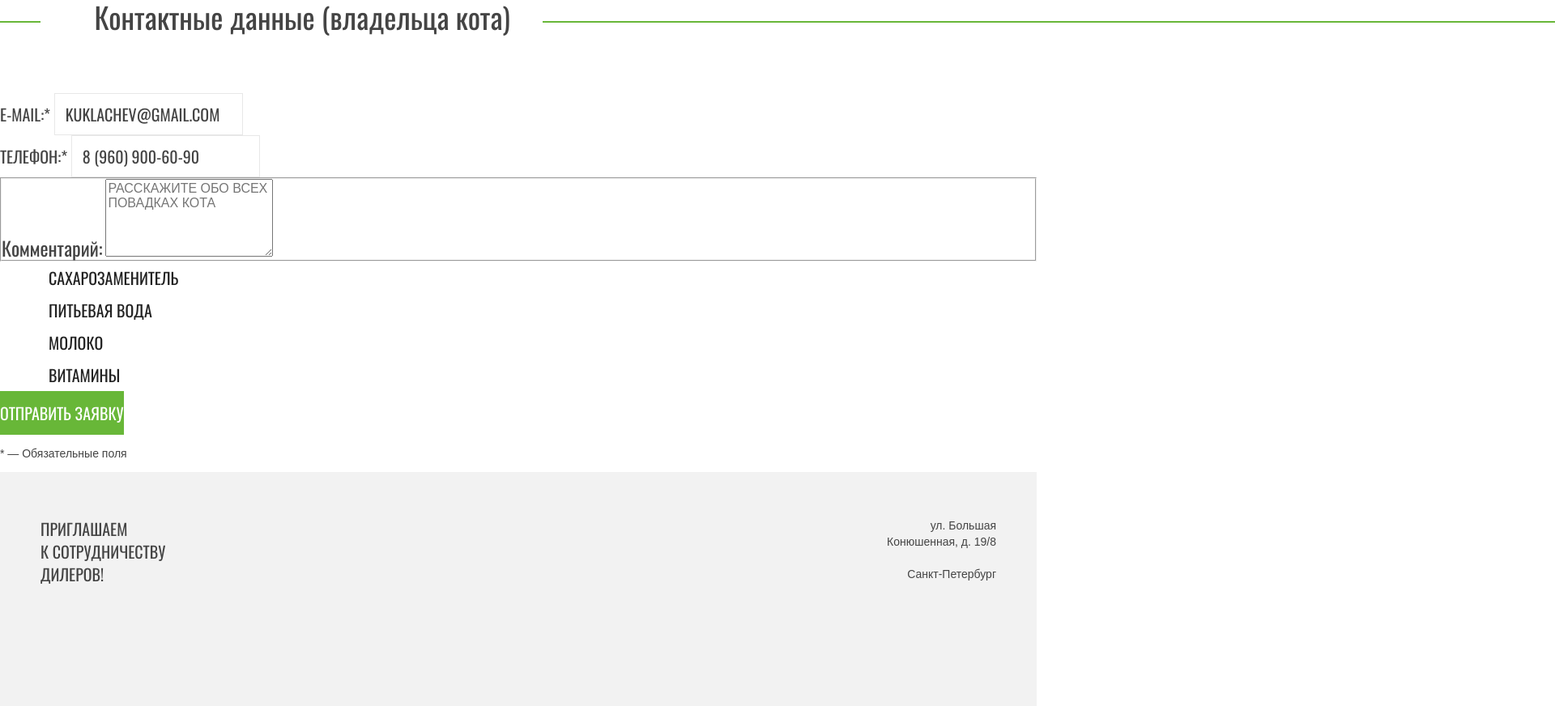
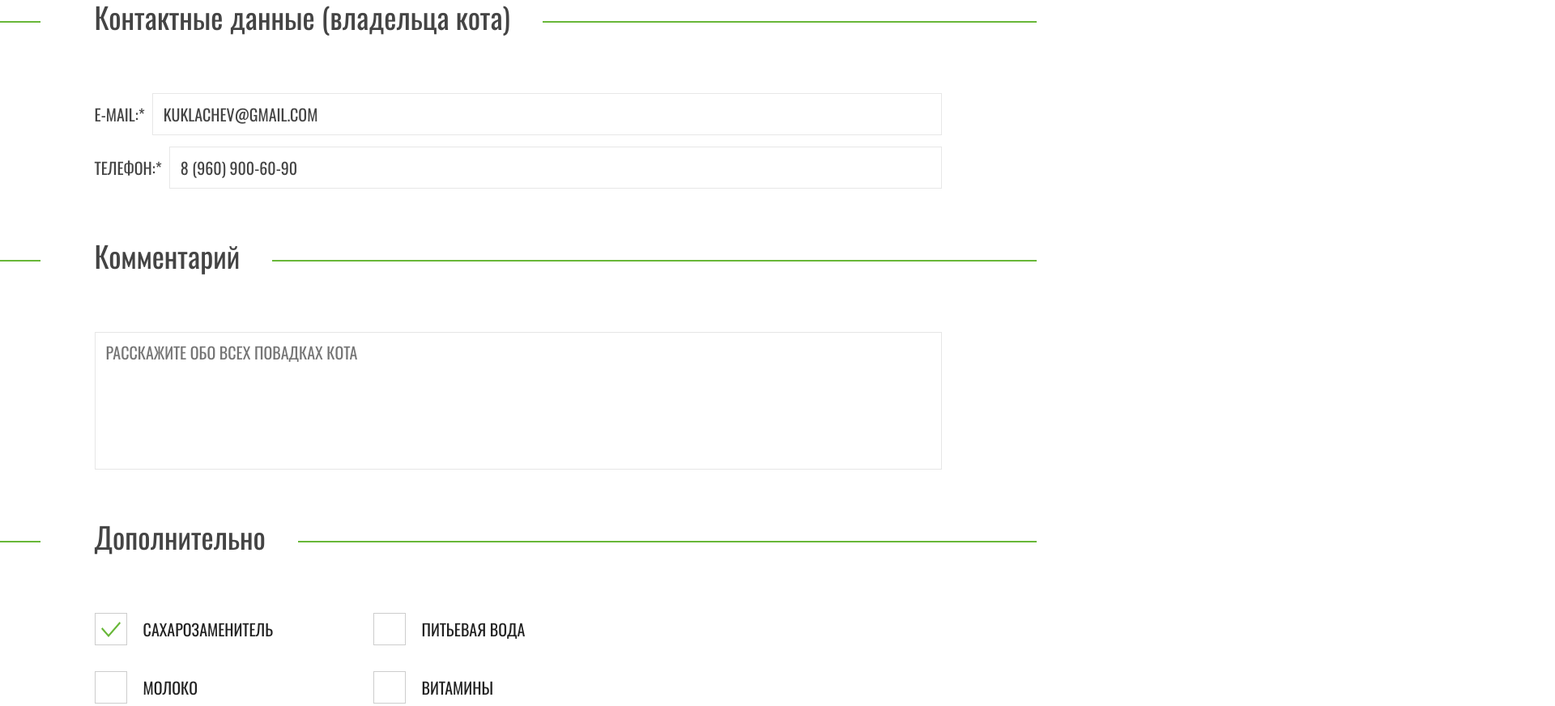
Before and after one commit to thomasweaverson/cat-energy_HTML-2, a website: page source/form.html in a window 1280 px wide. Shown: the part 917-1789 px from the top of the page at 81% size, 1920 px wide, since content can reach past the window. Drawn offline with nearby package versions, Linux system fonts and the light colour scheme; files that its build step writes are made by us from their sources.

Commit message:
5. small grids and decorative elements

```diff
--- a/source/form.html
+++ b/source/form.html
@@ -106,17 +106,19 @@
           </div>
 
           <fieldset class="form__section field-group">
-            <legend class="field-group__heading">Контактные данные<br> (владельца кота)</legend>
+            <div class="field-group__heading-wrapper">
+              <legend class="field-group__heading">Контактные данные<br> (владельца кота)</legend>
+            </div>
 
-            <ul class="field-group__list">
-              <li class="field-group__item">
-                <label class="field">
+            <ul class="field-group__list field-group__list--contact">
+              <li class="field-group__item field-group__item--contact">
+                <label class="field field--e-mail">
                   <span class="field__name">E-mail:*</span>
                   <input class="field__input" name="e-mail" type="email" placeholder="kuklachev@gmail.com" required>
                 </label>
               </li>
-              <li class="field-group__item">
-                <label class="field">
+              <li class="field-group__item field-group__item--contact">
+                <label class="field field--phone">
                   <span class="field__name">Телефон:*</span>
                   <input class="field__input" name="phone" type="tel" placeholder="8 (960) 900-60-90" required>
                 </label>
@@ -124,39 +126,43 @@
             </ul>
           </fieldset>
 
-          <fieldset class="form__section comment-section">
-            <legend class="visually-hidden">Комментарий</legend>
+          <fieldset class="form__section field-group">
+            <div class="field-group__heading-wrapper">
+              <legend class="field-group__heading">Комментарий</legend>
+            </div>
 
-            <label class="comment-section__label">
-              <span class="comment-section__name">Комментарий:</span>
-              <textarea class="comment-section__textarea" name="comment" rows="5"
+            <label class="field field--comment">
+              <span class="field__name visually-hidden">Комментарий:</span>
+              <textarea class="field__textarea" name="comment" rows="5"
                 placeholder="Расскажите обо всех повадках кота"></textarea>
             </label>
           </fieldset>
 
-          <fieldset class="form__section field-group">
-            <legend class="visually-hidden">Дополнительно</legend>
+          <fieldset class="form__section field-group field-group--additional">
+            <div class="field-group__heading-wrapper">
+              <legend class="field-group__heading">Дополнительно</legend>
+            </div>
 
-            <ul class="field-group__list">
-              <li class="field-group__item">
+            <ul class="field-group__list field-group__list--additional">
+              <li class="field-group__item field-group__item--additional">
                 <label class="control control--checkbox">
                   <input class="control__input" name="additional" type="checkbox" value="sweetener" checked>
                   <span class="control__name">Сахарозаменитель</span>
                 </label>
               </li>
-              <li class="field-group__item">
+              <li class="field-group__item field-group__item--additional">
                 <label class="control control--checkbox">
                   <input class="control__input" name="additional" type="checkbox" value="water">
                   <span class="control__name">Питьевая вода</span>
                 </label>
               </li>
-              <li class="field-group__item">
+              <li class="field-group__item field-group__item--additional">
                 <label class="control control--checkbox">
                   <input class="control__input" name="additional" type="checkbox" value="milk">
                   <span class="control__name">Молоко</span>
                 </label>
               </li>
-              <li class="field-group__item">
+              <li class="field-group__item field-group__item--additional">
                 <label class="control control--checkbox">
                   <input class="control__input" name="additional" type="checkbox" value="vitamins">
                   <span class="control__name">Витамины</span>
--- a/source/sass/blocks/_comment-section.scss
+++ /dev/null
@@ -1,15 +0,0 @@
-@use "../utils/variables.scss" as *;
-
-.comment-section__name {
-  font-family: $font-accent;
-  font-size: 24px;
-  font-weight: 400;
-  line-height: 26px;
-}
-
-.comment-section__textarea {
-  font-family: inherit;
-  font-size: 16px;
-  line-height: 18px;
-  text-transform: uppercase;
-}
--- a/source/sass/blocks/_control.scss
+++ b/source/sass/blocks/_control.scss
@@ -64,3 +64,25 @@
     }
   }
 }
+
+.control--checkbox .control__name::before {
+  border-radius: 0;
+}
+
+.control--checkbox .control__input:checked + .control__name::after {
+  background-color: transparent;
+  width: 30px;
+  height: 30px;
+  top: 0;
+  left: 0;
+  border-radius: 0;
+  background-image: url("../../img/icons/checked.svg");
+  background-repeat: no-repeat;
+  background-position: center;
+
+  @media (min-width: $tablet-width) {
+    width: 40px;
+    height: 40px;
+    background-size: 24px 18.7px;
+  }
+}
--- a/source/sass/blocks/_field-group.scss
+++ b/source/sass/blocks/_field-group.scss
@@ -12,6 +12,22 @@
   @media (min-width: $tablet-width) {
     border: 1px solid $color-gray-400;
   }
+}
+
+.field-group--additional {
+  margin-bottom: 34px;
+
+  @media (min-width: $tablet-width) {
+    margin-bottom: 54px;
+  }
+
+  @media (min-width: $desktop-width) {
+    margin-bottom: 61px;
+  }
+}
+
+.field-group__heading-wrapper {
+  position: relative;
 }
 
 .field-group__heading {
@@ -60,6 +76,39 @@
   list-style: none;
 }
 
+.field-group__list--contact {
+  margin-bottom: 24px;
+  margin-inline: 6.25%;
+
+  @media (min-width: $tablet-width) {
+    margin-bottom: 65px;
+    margin-inline: 9.11%;
+  }
+
+  @media (min-width: $desktop-width) {
+    margin-bottom: 69px;
+    margin-inline: 7.71%;
+  }
+}
+
+.field-group__list--additional {
+  margin-inline: 6.25%;
+
+  @media (min-width: $tablet-width) {
+    margin-inline: 9.11%;
+
+    display: grid;
+    grid-template-columns: repeat(2, 312px);
+    gap: 32px;
+  }
+
+  @media (min-width: $desktop-width) {
+    margin-inline: 7.71%;
+
+    grid-template-columns: repeat(4, 293px);
+  }
+}
+
 .field-group__item--goal {
   position: relative;
 
@@ -67,3 +116,23 @@
     margin-bottom: 13px;
   }
 }
+
+.field-group__item--contact {
+  &:not(:last-child) {
+    margin-bottom: 14px;
+  }
+}
+
+.field-group__item--additional {
+  position: relative;
+
+  &:not(:last-child) {
+    margin-bottom: 13px;
+  }
+
+  @media (min-width: $tablet-width) {
+    &:not(:last-child) {
+      margin-bottom: 0;
+    }
+  }
+}
--- a/source/sass/blocks/_field.scss
+++ b/source/sass/blocks/_field.scss
@@ -39,6 +39,34 @@
   }
 }
 
+.field--e-mail,
+.field--phone {
+  display: flex;
+
+  & .field__name {
+    margin-right: 9px;
+    align-self: center;
+  }
+
+  & .field__input {
+    flex: 1;
+    min-width: 0;
+  }
+}
+
+.field--comment {
+  display: block;
+  margin: 0 6.25vw 23px 6.25vw;
+
+  @media (min-width: $tablet-width) {
+    margin: 0 9.11% 65px 9.11%;
+  }
+
+  @media (min-width: $desktop-width) {
+    margin: 0 7.64% 67px 7.64%;
+  }
+}
+
 .field__input {
   font-family: inherit;
   font-size: 16px;
@@ -58,3 +86,21 @@
     padding: 10px 13px;
   }
 }
+
+.field__textarea {
+  display: block;
+  padding: 9px 13px;
+  border: 1px solid $color-gray-300;
+  width: 100%;
+  resize: none;
+
+  font-family: $font-accent;
+  font-size: 16px;
+  line-height: 18px;
+  text-transform: uppercase;
+
+  @media (min-width: $tablet-width) {
+    font-size: 20px;
+    line-height: 30px;
+  }
+}
--- a/source/sass/blocks/_form.scss
+++ b/source/sass/blocks/_form.scss
@@ -42,3 +42,53 @@
     padding: 24px 27px;
   }
 }
+
+.form__submit-wrapper {
+  margin: 0 6.25% 32px 6.25%;
+
+  @media (min-width: $tablet-width) {
+    margin: 0 9.11% 72px 9.11%;
+    display: grid;
+    grid-template-columns: repeat(2, 312px);
+    gap: 32px;
+  }
+
+  @media (min-width: $desktop-width) {
+    margin: 0 7.71% 72px 7.71%;
+
+    grid-template-columns: repeat(4, 293px);
+  }
+}
+
+.form__submit {
+  width: 100%;
+  font-size: 16px;
+  line-height: 18px;
+  margin-bottom: 21px;
+
+  @media (min-width: $tablet-width) {
+    margin-bottom: 0;
+    width: 282px;
+
+    font-size: 20px;
+    line-height: 18px;
+  }
+
+  @media (min-width: $desktop-width) {
+    grid-column: 1 / 3;
+    width: 568px;
+  }
+}
+
+.form__note {
+  margin: 0;
+  text-align: center;
+  line-height: 16px;
+
+  @media (min-width: $tablet-width) {
+    text-align: left;
+
+    align-self: center;
+    font-size: 16px;
+  }
+}
--- a/source/sass/blocks/_products-additional.scss
+++ b/source/sass/blocks/_products-additional.scss
@@ -23,6 +23,10 @@
   }
 }
 
+.products-additional__title-wrapper {
+  position: relative;
+}
+
 .products-additional__title {
   @include title-with-line(
     24px,
@@ -33,29 +37,6 @@
     22px,
     16px
   );
-  // position: relative;
-  // font-family: $font-accent;
-  // font-size: 24px;
-  // font-weight: 400;
-  // line-height: 24px;
-  // margin: 0 auto 36px 0;
-  // width: fit-content;
-  // padding-left: 6.25%;
-  // padding-right: 22px;
-
-  // background-color: $color-white;
-
-  // &::before {
-  //   content: "";
-  //   display: block;
-  //   position: absolute;
-  //   z-index: -1;
-  //   width: 100vw;
-  //   top: 16px;
-
-  //   height: 2px;
-  //   background-color: $color-green;
-  // }
 
   @media (min-width: $tablet-width) {
     @include title-with-line(
@@ -69,21 +50,6 @@
     );
   }
 
-  // @media (min-width: $tablet-width) {
-  //   font-size: 36px;
-  //   line-height: 36px;
-  //   padding-left: 37px;
-  //   padding-right: 36px;
-  //   margin-left: 3.91%;
-  //   margin-bottom: 80px;
-
-  //   &::before {
-  //     top: 23px;
-  //     width: 200vw;
-  //     left: -50%;
-  //   }
-  // }
-
   @media (min-width: $desktop-width) {
     @include title-with-line(
       36px,
@@ -95,13 +61,6 @@
       23px
     );
   }
-
-  // @media (min-width: $desktop-width) {
-
-  //   padding-left: 40px;
-  //   padding-right: 35px;
-  //   margin-left: 4.86%;
-  // }
 }
 
 .products-additional__list {
--- a/source/sass/style.scss
+++ b/source/sass/style.scss
@@ -25,5 +25,4 @@
 @use "./blocks/field-group";
 @use "./blocks/field";
 @use "./blocks/control";
-@use "./blocks/comment-section";
 @use "./blocks/logo";
--- a/source/sass/utils/_mixins.scss
+++ b/source/sass/utils/_mixins.scss
@@ -28,12 +28,10 @@
   $padding-right,
   $line-top,
   $line-color: $color-green,
-  $line-width: 200vw,
   $font-family: $font-accent,
   $font-weight: 400,
   $bg-color: $color-white
 ) {
-  position: relative;
   font-family: $font-family;
   font-weight: $font-weight;
   font-size: $font-size;
@@ -48,13 +46,10 @@
     content: "";
     position: absolute;
     z-index: -1;
-    width: $line-width;
+    width: 100vw;
     top: $line-top;
+    left: 0;
     height: 2px;
     background-color: $line-color;
-
-    @if $margin-left != 0 {
-      left: -50%;
-    }
   }
 }
```
Also changed, not shown: source/catalog.html (+3 -1 lines), source/img/icons/checked.svg (added).
